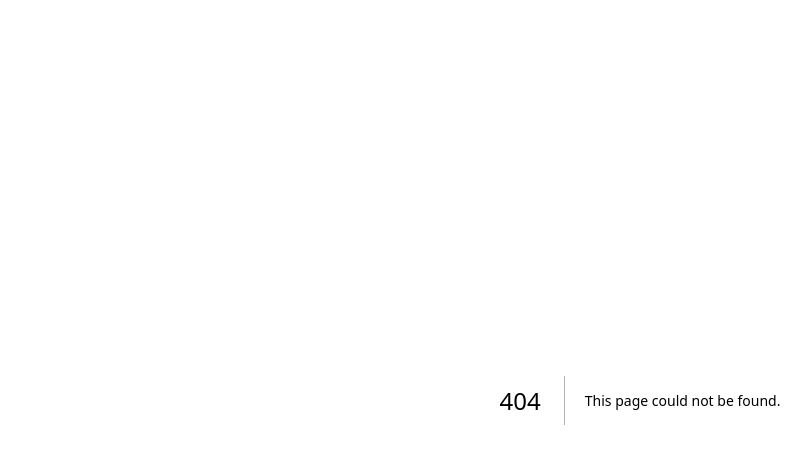
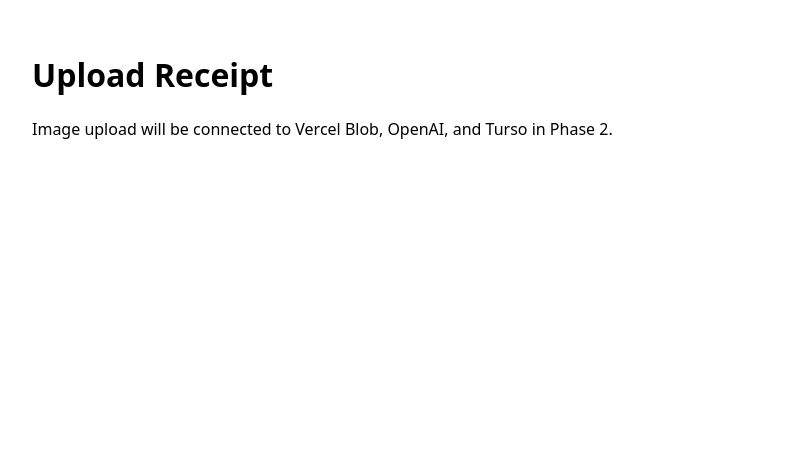
Before and after one commit to ibboabdoli-ai/Ibbo_Receipt_AI, a Next.js app: page /receipts/new in a window 1280 px wide. Before the commit this address had no page. Shown: the top 464 px of the page, without its empty margins (0-811 px from the left). Built offline with nearby package versions, Linux system fonts and the light colour scheme.

Commit message:
fix: add new receipt route

```diff
--- /dev/null
+++ b/app/receipts/new/page.tsx
@@ -0,0 +1,8 @@
+export default function NewReceiptPage() {
+  return (
+    <main style={{ padding: 24, fontFamily: "system-ui, sans-serif" }}>
+      <h1>Upload Receipt</h1>
+      <p>Image upload will be connected to Vercel Blob, OpenAI, and Turso in Phase 2.</p>
+    </main>
+  );
+}
```
